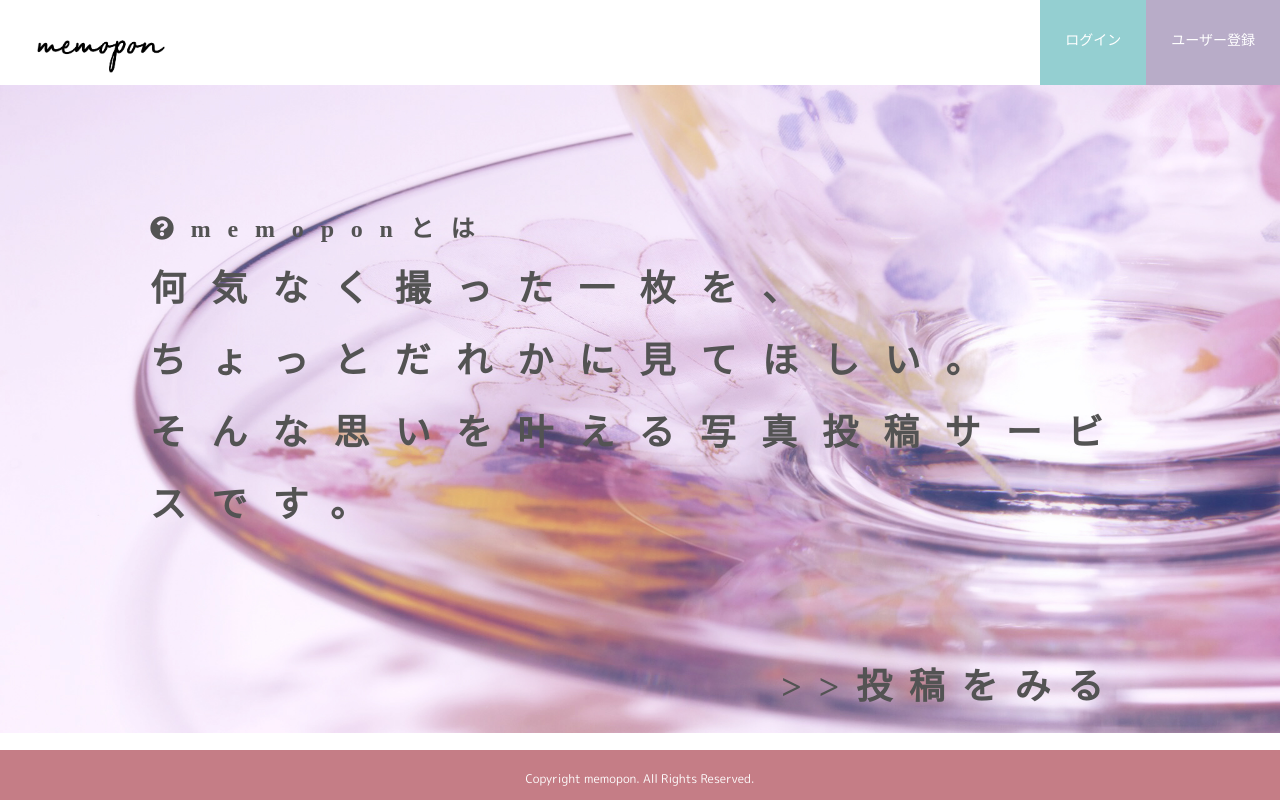
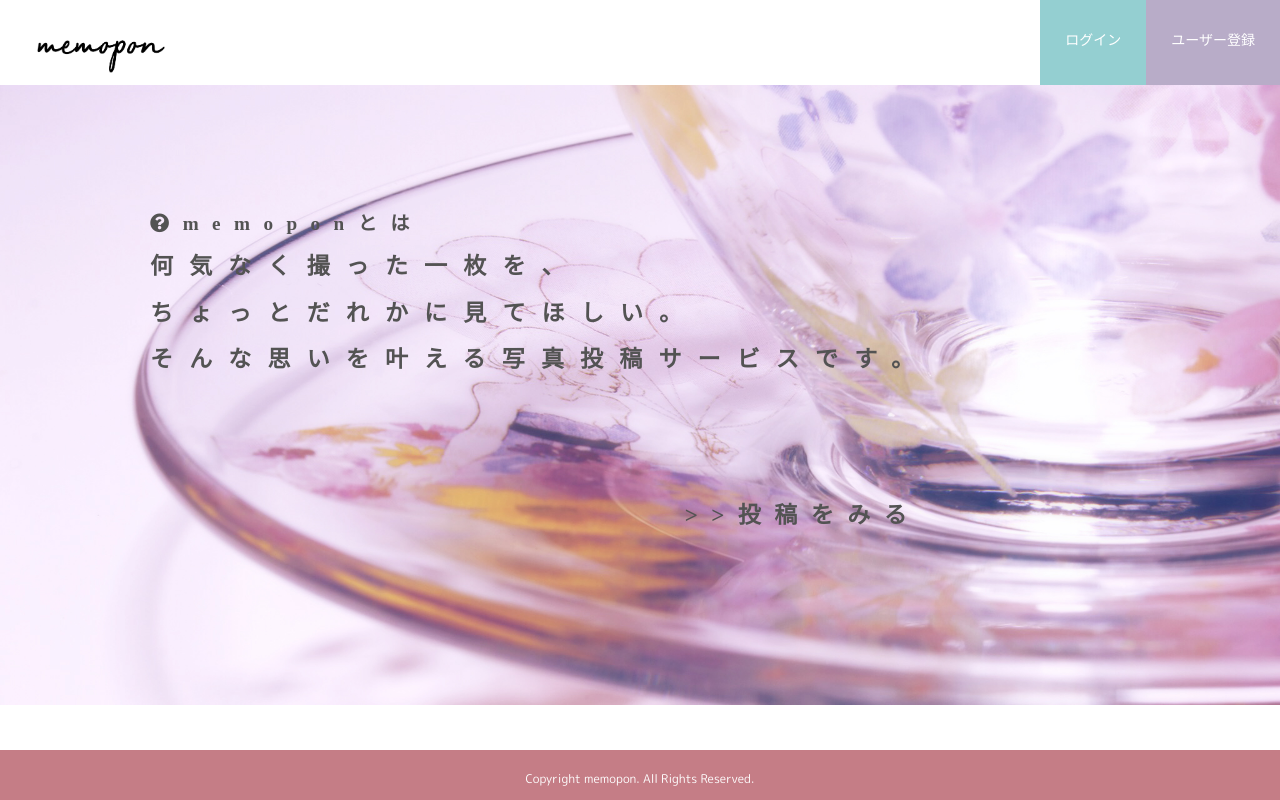
Before and after one commit to hon15ze/memopon, a PHP site: page /memopon/about.php in a window 1280 px wide. Run offline with PHP 8.4, Linux system fonts and the light colour scheme; some libraries are stand-ins or nearby versions; some web fonts are replaced.

Commit message:
リファクタ

```diff
--- a/footer.php
+++ b/footer.php
@@ -2,7 +2,10 @@
         <p>Copyright <a href="about.php">memopon</a>. All Rights Reserved.</p>
     </footer>
 
-    <script src="js/jquery-3.4.1.min.js"></script>
+    <script
+        src="https://code.jquery.com/jquery-3.4.1.js"
+        integrity="sha256-WpOohJOqMqqyKL9FccASB9O0KwACQJpFTUBLTYOVvVU="
+        crossorigin="anonymous"></script>
     <script>
     $(function(){
         var $ftr = $('#footer');
--- a/mypage.php
+++ b/mypage.php
@@ -88,12 +88,12 @@ if(!empty($favoriteData)):
                 <img src="<?php echo showImg(sanitize($val['pic1'])); ?>">
             </div>
         </a>
-    </div>
         <?php
             endforeach;
             endif;
         ?>
 
+    </section>
 </section>
 
 <!-- サイドバー -->
--- a/style.css
+++ b/style.css
@@ -104,7 +104,7 @@ nav a {
   font-family: "Sawarabi Mincho";
   letter-spacing: 0.7em;
   line-height: 2;
-  font-size: 1.5em;
+  font-size: 1.2em;
   margin-bottom: 100px;
 }
 .c-c{
@@ -117,7 +117,7 @@ nav a {
   box-sizing: border-box;
   padding: 10px;
   float: right;
-  font-size: 1.5em;
+  font-size: 1.2em;
 }
 .look:hover{
   background: rgb(197, 125, 134);
```
Also changed, not shown: 1 other file. Lines whose indentation alone changed are shown as unchanged.
